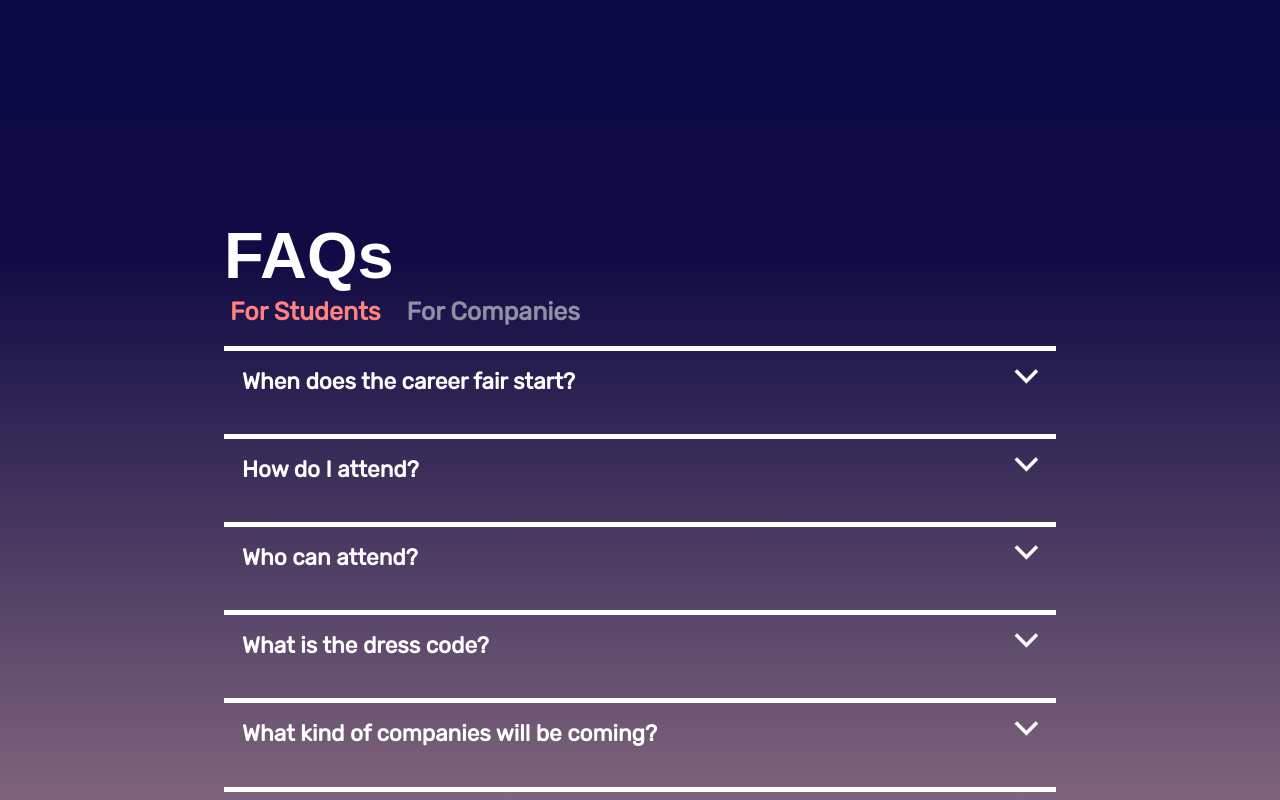
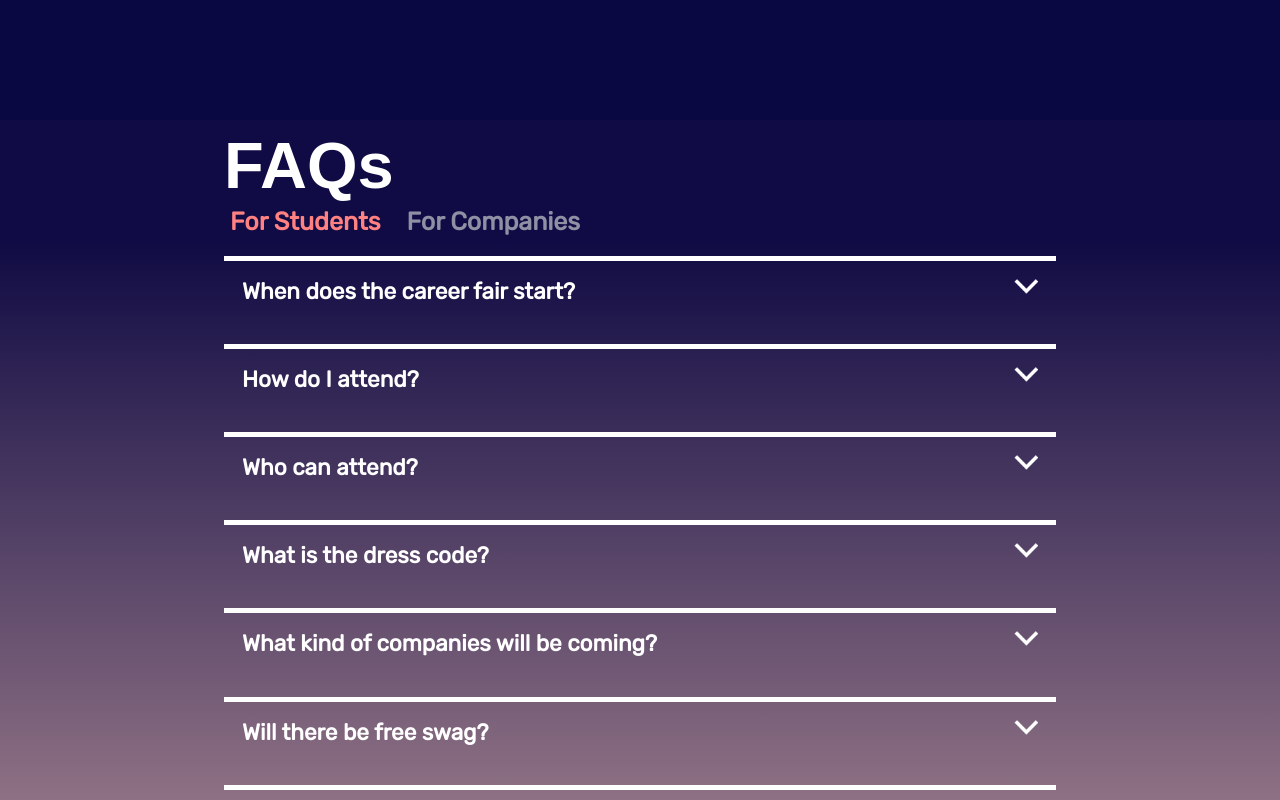
Before and after one commit to acmucsd/space-2022, a Next.js app: page / in a window 1280 px wide. Shown: the part 1480-2280 px from the top of the page. Built offline with nearby package versions, Linux system fonts and the light colour scheme.

Commit message:
Fixed spacing issue between sections

```diff
--- a/src/sections/FAQ/style.module.scss
+++ b/src/sections/FAQ/style.module.scss
@@ -11,7 +11,7 @@
     color: white;
     margin: auto;
     width: 65%;
-    padding-top: 100px;
+    padding-top: 10px;
     padding-bottom: 50px;
 
 
```
